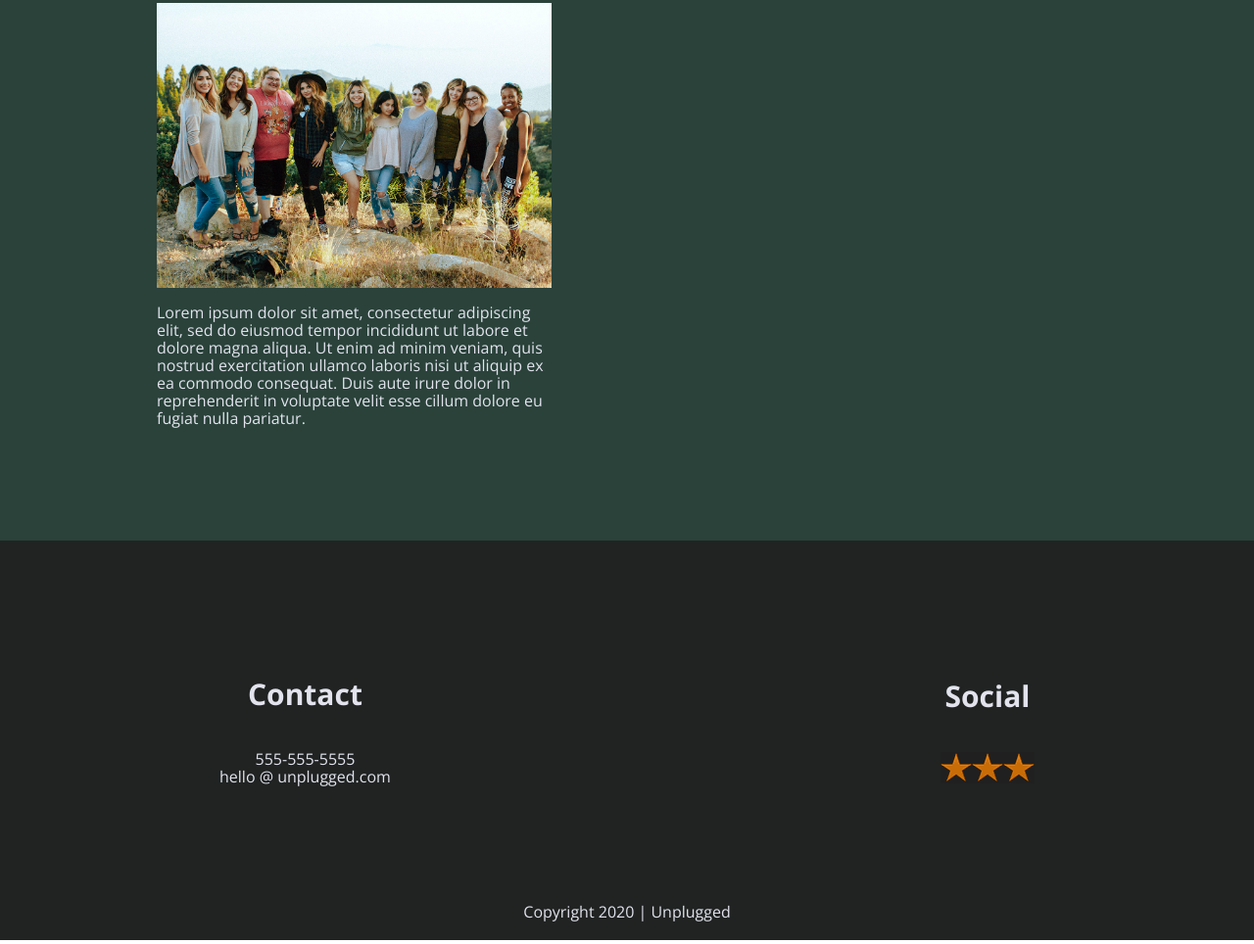
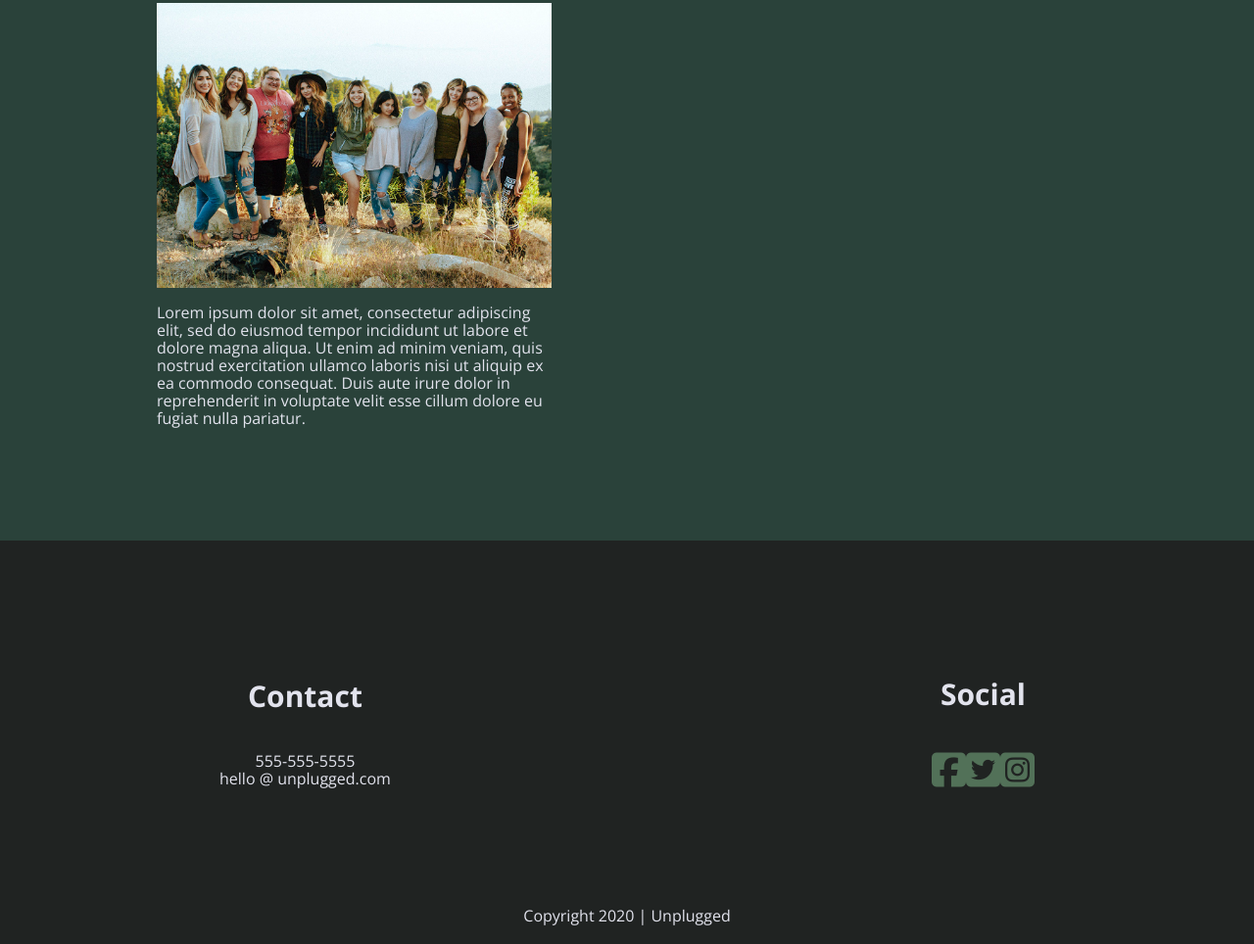
Before and after one commit to lauradisanza/Unplugged-Retreat, a website built with Parcel: page index.html in a window 1280 px wide. Shown: the part 1987-2951 px from the top of the page at 98% size. Built offline with nearby package versions, Linux system fonts and the light colour scheme.

Commit message:
Font Awesome icons added

```diff
--- a/css/main.css
+++ b/css/main.css
@@ -200,6 +200,11 @@ footer .social-icons  {
   display: flex;
   justify-content: space-between;
   align-items: center;
+}
+footer .social-icons i {
+  font-size: 2.5em;
+  color: #527158;
+  justify-content: space-between;
 }
 footer .social-icons p  {
   display: flex;
--- a/index.html
+++ b/index.html
@@ -160,9 +160,15 @@
         <div class="social">
           <h4>Social</h4>
           <div class="social-icons">
-            <p><a href="https://www.facebook.com/laura.asp.507/" target="_blank"><img src="favicon.ico" alt="Facebook icon"></a></p>
-            <p><a href="https://www.twitter.com" target="_blank"><img src="favicon.ico" alt="Twitter icon"></a></p>
-            <p><a href="https://www.instagram.com" target="_blank"><img src="favicon.ico" alt="Instagram icon"></a></p>
+            <p>
+              <a href="https://www.facebook.com/laura.asp.507/"><i class="fab fa-facebook-square"></i></a>
+            </p>
+            <p>
+              <a href="https://www.twitter.com"><i class="fab fa-twitter-square"></i></a>
+            </p>
+            <p>
+              <a href="https://www.instagram.com"><i class="fab fa-instagram-square"></i></a>
+            </p>
           </div>
         </div>
       </div> <!-- footer content ends -->
```
Also changed, not shown: about/index.html (+9 -3 lines), faq/index.html (+9 -3 lines).
